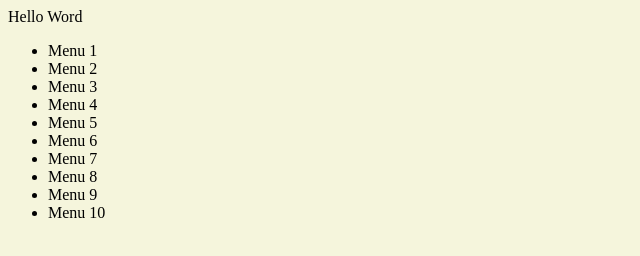
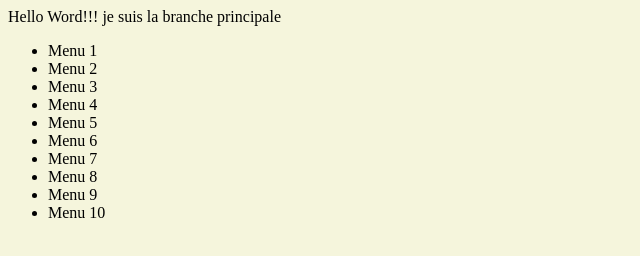
Before and after one commit to adjawilly/gittuto1, a plain HTML site: page index.html in a window 1280 px wide. Shown: the whole page, without its empty margins (0-640 px from the left). Drawn offline with Linux system fonts and the light colour scheme.

Commit message:
ajout text div main

```diff
--- a/index.html
+++ b/index.html
@@ -7,7 +7,7 @@
     </head>
     <body style="background-color: beige;">
         <div>
-            Hello Word
+            Hello Word!!! je suis la branche principale
         </div>
         <ul>
             <li>Menu 1</li>
```
